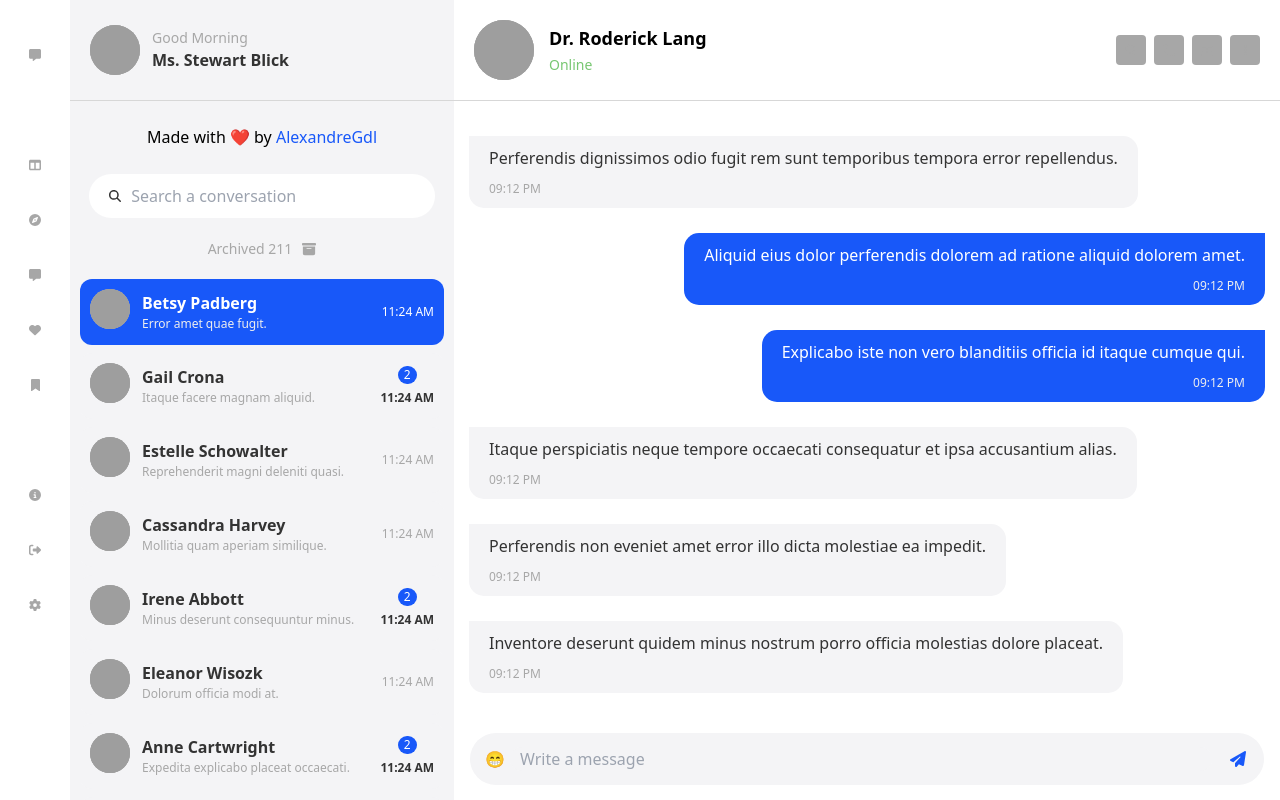
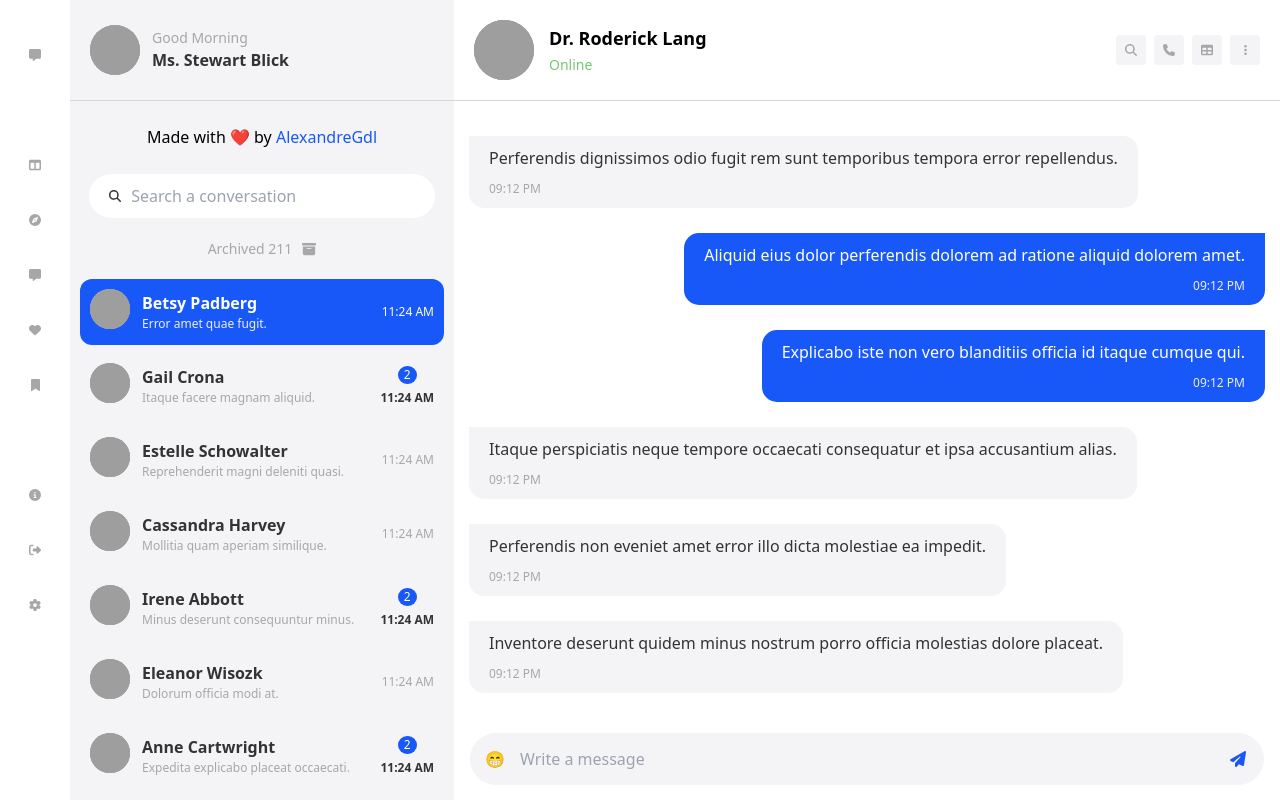
Before and after one commit to AlexandreGdl/chat-app, a React (Create React App) app: page / in a window 1280 px wide. Built offline with nearby package versions, Linux system fonts and the light colour scheme; grey boxes are pictures that could not be loaded.

Commit message:
👌 Icon : Fix icon

```diff
--- a/src/ui/components/icon/Icon.tsx
+++ b/src/ui/components/icon/Icon.tsx
@@ -24,6 +24,6 @@ const IconContainer = styled.div<IconProps>`
   width: ${props => props.size ? props.size : '30'}px;
   height: ${props => props.size ? props.size : '30'}px;
   border-radius: 4px;
-  ${props => !props.noBackground && `background-color:  ${props.theme.colors.GRAY_3};`}
+  ${props => !props.noBackground && `background-color:  ${props.theme.colors.GRAY_1};`}
   cursor: pointer;
 `;
```
